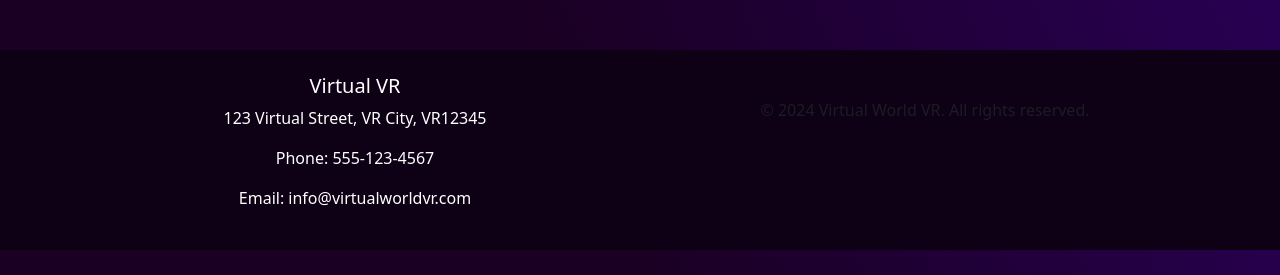
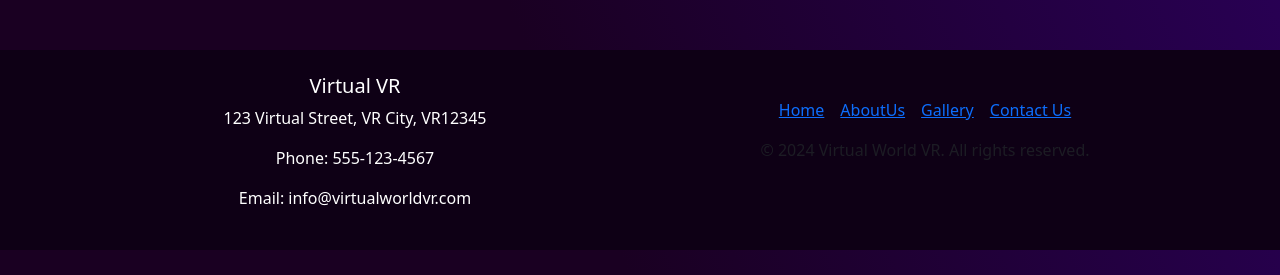
Before and after one commit to Pradeeshhu/VRWebsite, a plain HTML site: page index.html in a window 1280 px wide. Shown: the part 2574-2849 px from the top of the page. Drawn offline with nearby package versions, Linux system fonts and the light colour scheme.

Commit message:
Update index.html

```diff
--- a/index.html
+++ b/index.html
@@ -143,6 +143,12 @@
                   <p>Email: info@virtualworldvr.com</p>
               </div>
               <div class="col-md-6 mt-5">
+                  <ul class="list-unstyled text-small text-center d-flex justify-content-center">
+                      <li class="mx-2"><a href="/index.html">Home</a></li>
+                      <li class="mx-2"><a href="AboutUs.html">AboutUs</a></li>
+                      <li class="mx-2"><a href="/Gallery.html">Gallery</a></li>
+                      <li class="mx-2"><a href="#">Contact Us</a></li>
+                  </ul>
                   <p class="text-muted text-center">&copy; 2024 Virtual World VR. All rights reserved.</p>
               </div>
           </div>
```
